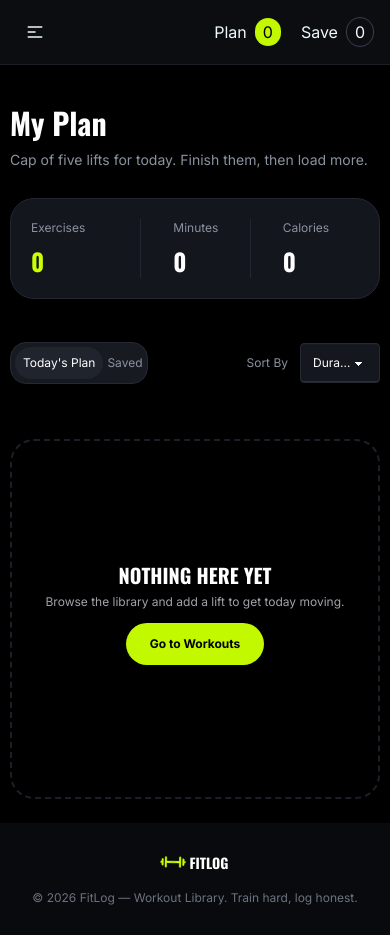
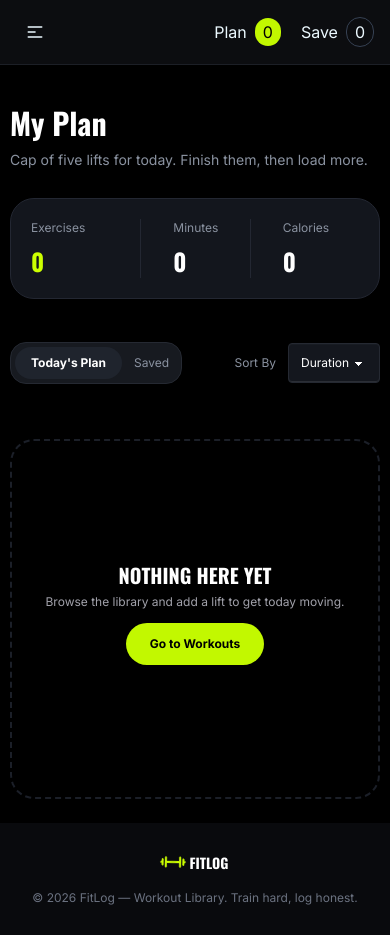
Before and after one commit to redwankarimweb26/fit-log, a Next.js app: page /my-plan in a window 390 px wide. Built offline with nearby package versions, Linux system fonts and the light colour scheme.

Commit message:
again check

```diff
--- a/src/app/components/MyPlanShow.tsx
+++ b/src/app/components/MyPlanShow.tsx
@@ -42,12 +42,12 @@ const MyPlan = () => {
         <div className="flex max-w-57 transition justify-between gap-1 rounded-2xl border border-[#252932] bg-[#171a20] p-1">
           <button
             onClick={() => setActiveTab("todays")}
-            className={`rounded-2xl text-xs px-2 sm:px-4 py-2 ${activeTab === "todays" ? "bg-[#1F242D] sm:font-bold text-white border-[#2B303D]" : "text-[#8A92A0]"}`} >Today's Plan</button>
+            className={`rounded-2xl text-xs px-4 py-2 ${activeTab === "todays" ? "bg-[#1F242D] font-bold text-white border-[#2B303D]" : "text-[#8A92A0]"}`} >Today's Plan</button>
 
           <button
             onClick={() => setActiveTab("saved")}
-            className={`rounded-2xl text-xs px2 sm:px-4 py-2 ${activeTab === "saved"
-              ? "bg-[#1F242D] sm:font-bold text-white border-[#2B303D]"
+            className={`rounded-2xl text-xs px-2 sm:px-4 py-2 ${activeTab === "saved"
+              ? "bg-[#1F242D] font-bold text-white border-[#2B303D]"
               : "text-[#8A92A0]"
               }`}
           >
@@ -56,9 +56,9 @@ const MyPlan = () => {
         </div>
         <div>
           <div className="my-4 flex ">
-            <span className="mt-3 mr-3  text-xs text-[#8A92A0]"> Sort By</span> <select
+            <span className="mt-3 mr-3 text-xs text-[#8A92A0]"> Sort By</span> <select
               onChange={(e) => setSortBy(e.target.value as 'rating' | 'calories' | 'duration')}
-              className="select w-20 sm:w-35 border border-[#252932] bg-[#14171E] text-xs  text-white focus:outline-none ">
+              className="select w-23 sm:w-35 border border-[#252932] bg-[#14171E] text-xs  text-white focus:outline-none ">
 
               <option value={'duration'}> Duration</option>
               <option value={'calories'}>Calories</option>
```
